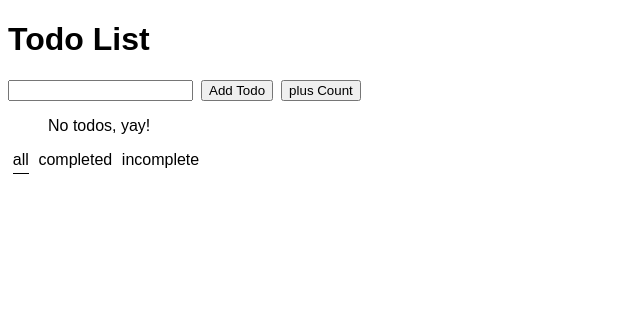
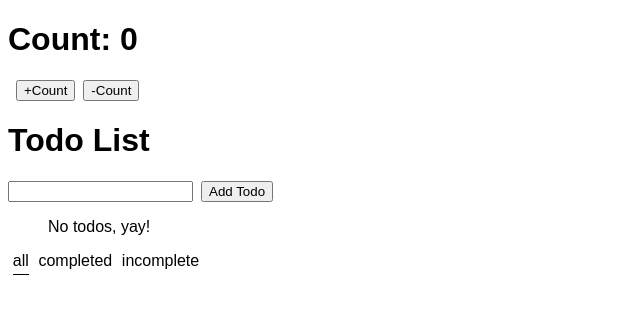
Before and after one commit to nishina555/reduxtoolkit-todoapp, a React (Create React App) app: page / in a window 1280 px wide. Shown: the top 314 px of the page, without its empty margins (0-640 px from the left). Built offline with nearby package versions, Linux system fonts and the light colour scheme.

Commit message:
add count component

```diff
--- a/src/TodoApp.tsx
+++ /dev/null
@@ -1,16 +0,0 @@
-import React from "react";
-import AddTodo from "./components/AddTodo";
-import TodoList from "./components/TodoList";
-import VisibilityFilters from "./components/VisibilityFilters";
-import "./styles.css";
-
-export default function TodoApp() {
-  return (
-    <div className="todo-app">
-      <h1>Todo List</h1>
-      <AddTodo />
-      <TodoList />
-      <VisibilityFilters />
-    </div>
-  );
-}
--- a/src/components/AddTodo.tsx
+++ b/src/components/AddTodo.tsx
@@ -1,6 +1,5 @@
 import React, { useState } from "react";
 import { addTodo } from "../reducers/todosSlice";
-import { plusCount } from "../reducers/countSlice";
 import { useDispatch } from "react-redux";
 import { AppDispatch } from "../store";
 
@@ -17,19 +16,12 @@ const AddTodo: React.FC = () => {
     setInput("");
   };
 
-  const handleCount = () => {
-    dispatch(plusCount());
-  };
-
   return (
     <div>
       <input onChange={(e) => updateInput(e.target.value)} value={input} />
       <button className="add-todo" onClick={handleAddTodo}>
         Add Todo
       </button>
-      <button className="add-todo" onClick={handleCount}>
-        plus Count
-      </button>
     </div>
   );
 };
--- /dev/null
+++ b/src/components/CounterApp.tsx
@@ -0,0 +1,34 @@
+import { plusCount, minusCount } from "../reducers/countSlice";
+import { AppState } from "../store/index";
+import { AppDispatch } from "../store";
+import { useDispatch, useSelector } from "react-redux";
+import "../styles.css";
+
+export const CounterApp = () => {
+  const dispatch: AppDispatch = useDispatch();
+
+  const count: number = useSelector((state: AppState) => state.count);
+
+  const handlePlusCount = () => {
+    dispatch(plusCount());
+  };
+
+  const handleMinusCount = () => {
+    dispatch(minusCount());
+  };
+
+  return (
+    <div className="counter-app">
+      <h1>Count: {count}</h1>
+      <div>
+        <span></span>
+        <button className="counter-button" onClick={handlePlusCount}>
+          +Count
+        </button>
+        <button className="counter-button" onClick={handleMinusCount}>
+          -Count
+        </button>
+      </div>
+    </div>
+  );
+};
--- /dev/null
+++ b/src/components/TodoApp.tsx
@@ -0,0 +1,15 @@
+import AddTodo from "./AddTodo";
+import TodoList from "./TodoList";
+import VisibilityFilters from "./VisibilityFilters";
+import "../styles.css";
+
+export const TodoApp = () => {
+  return (
+    <div className="todo-app">
+      <h1>Todo List</h1>
+      <AddTodo />
+      <TodoList />
+      <VisibilityFilters />
+    </div>
+  );
+};
--- a/src/index.tsx
+++ b/src/index.tsx
@@ -1,6 +1,6 @@
 import { createRoot } from "react-dom/client";
-
-import TodoApp from "./TodoApp";
+import { TodoApp } from "./components/TodoApp";
+import { CounterApp } from "./components/CounterApp";
 import { Provider } from "react-redux";
 import store from "./store";
 
@@ -8,6 +8,7 @@ const container = document.getElementById("root");
 const root = createRoot(container!);
 root.render(
   <Provider store={store}>
+    <CounterApp />
     <TodoApp />
   </Provider>
 );
--- a/src/reducers/countSlice.ts
+++ b/src/reducers/countSlice.ts
@@ -8,7 +8,6 @@ const countSlice = createSlice({
   initialState,
   reducers: {
     plusCount(state) {
-      console.log("puls");
       return (state = ++nextCount);
     },
     minusCount(state) {
--- a/src/styles.css
+++ b/src/styles.css
@@ -1,3 +1,13 @@
+/** counter app **/
+.counter-app {
+  font-family: sans-serif;
+}
+
+.counter-button {
+  margin-left: 0.5rem;
+}
+
+/** todo app **/
 .todo-app {
   font-family: sans-serif;
 }
```
